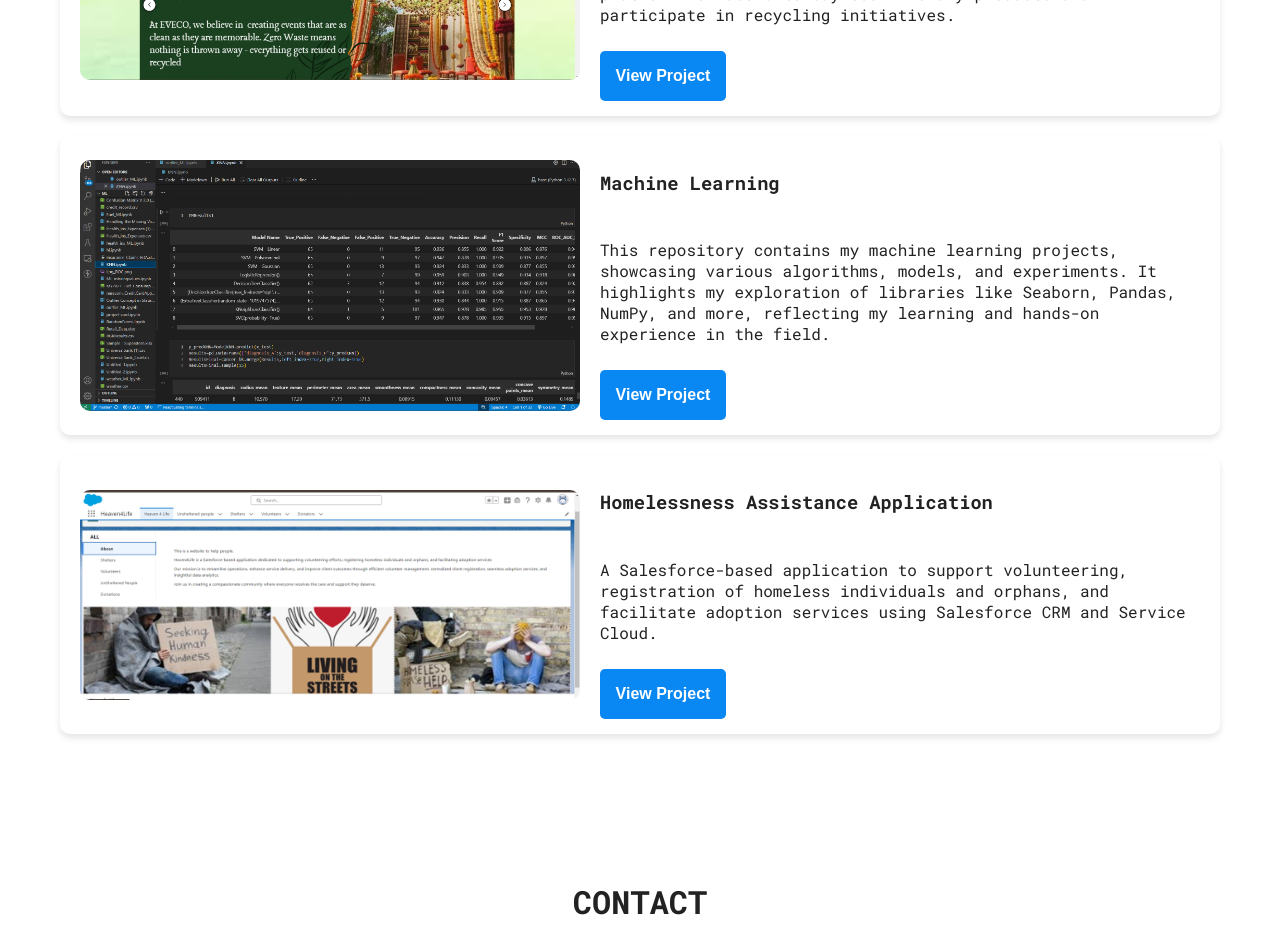
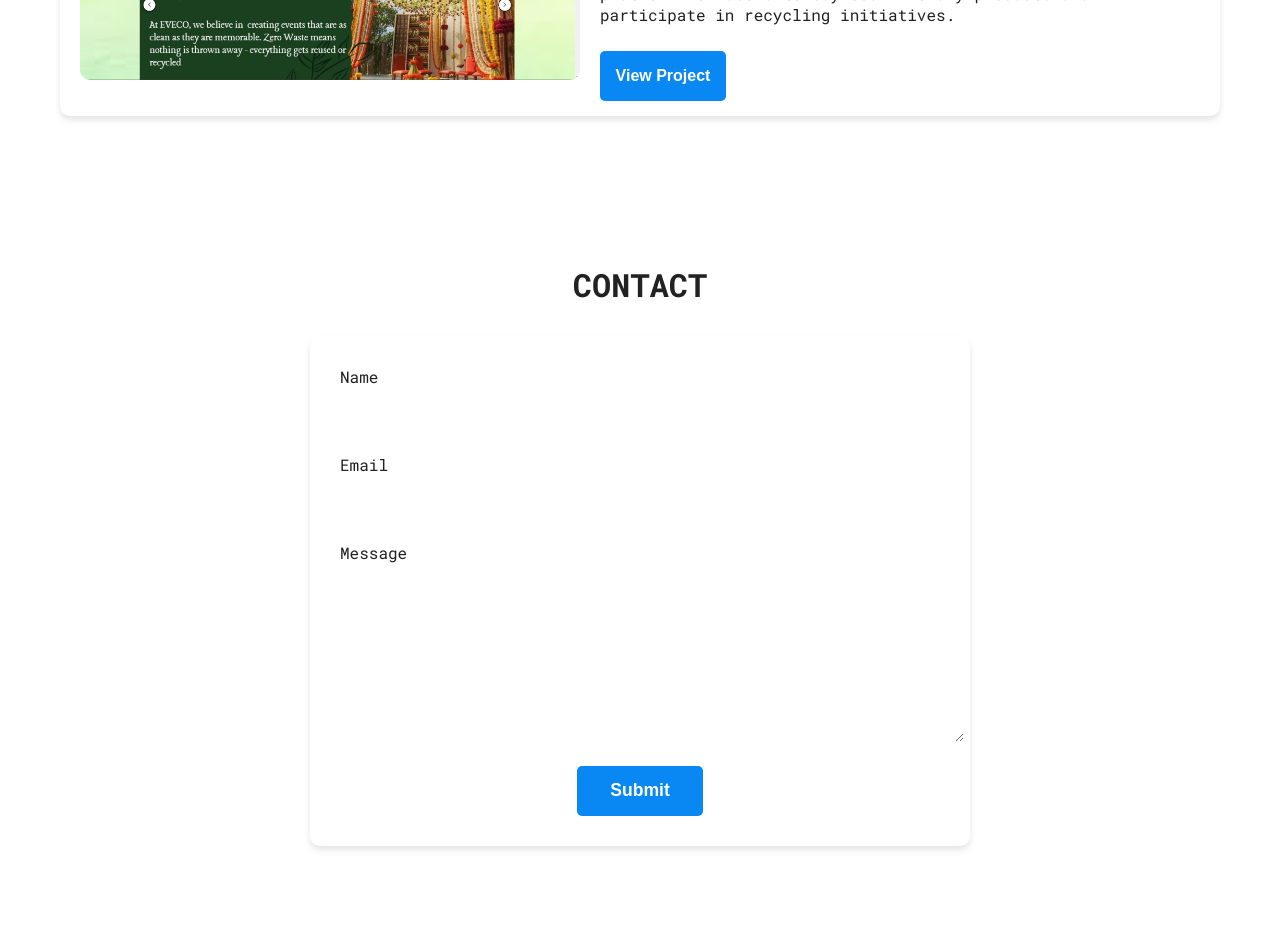
Before and after one commit to hemanthreddy243/Myportfolio, a React (Vite) app: page / in a window 1280 px wide. Shown: the part 2260-3193 px from the top of the page. After the commit the page ends 3146 px from the top, so only its background shows below. Built offline with nearby package versions, Linux system fonts and the light colour scheme.

Commit message:
Update Projects.jsx

```diff
--- a/src/components/Projects.jsx
+++ b/src/components/Projects.jsx
@@ -14,22 +14,7 @@ function Projects() {
                 "Eveco is an eCommerce web application built with the MERN stack, designed to sell, collect, and recycle sustainable items. It aims to promote sustainability by providing a platform for users to buy eco-friendly products and participate in recycling initiatives.",
             link: "https://github.com/hemanthreddy243/Eveco",
         },
-        {
-            id: 2,
-            image: ml,
-            title: "Machine Learning ",
-            description:
-                "This repository contains my machine learning projects, showcasing various algorithms, models, and experiments. It highlights my exploration of libraries like Seaborn, Pandas, NumPy, and more, reflecting my learning and hands-on experience in the field.",
-            link: "https://github.com/PagadalaNikitha572/MachineLearning",
-        },
-        {
-            id: 1,
-            image: h4l,
-            title: "Homelessness Assistance Application",
-            description:
-                "A Salesforce-based application to support volunteering, registration of homeless individuals and orphans, and facilitate adoption services using Salesforce CRM and Service Cloud.",
-            link: "https://github.com/PagadalaNikitha572/Heaven4Life_Salesforce",
-        }
+
 
     ];
 
```
